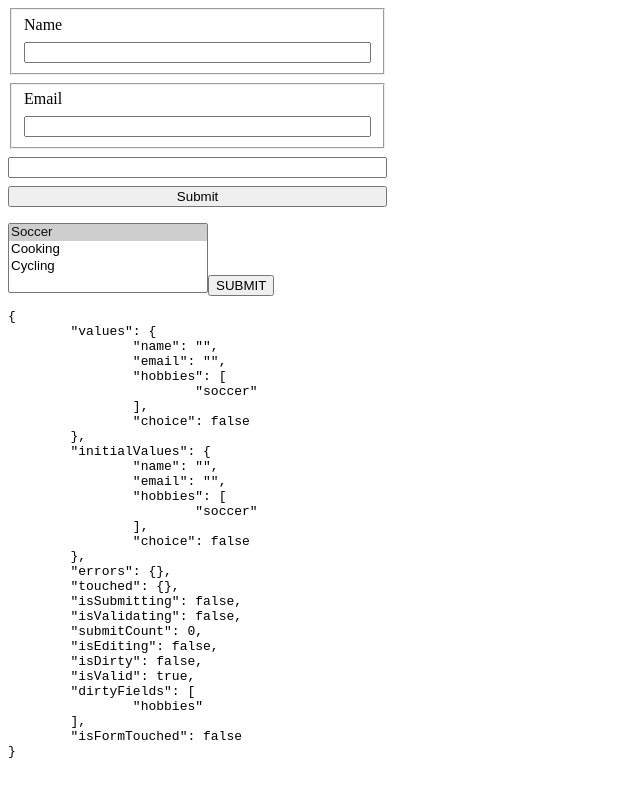
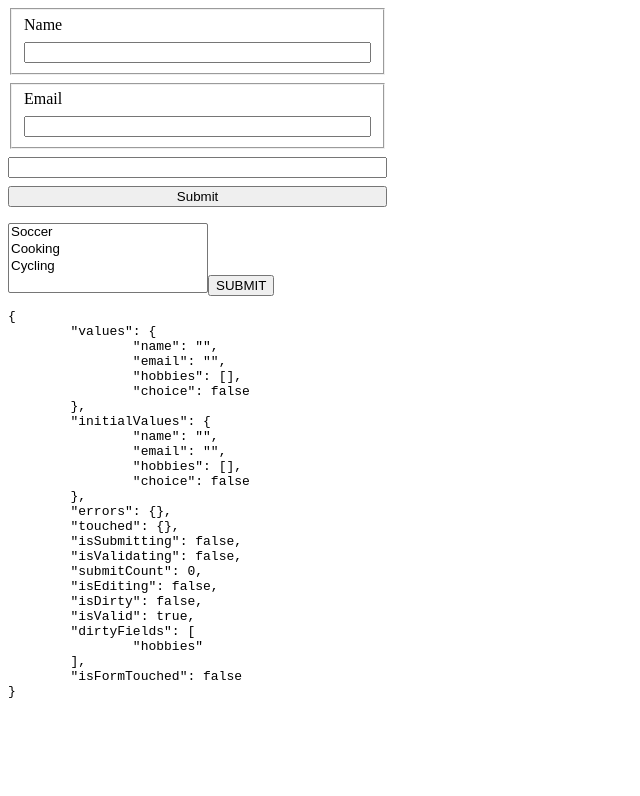
Before and after one commit to johnsonav1992/formularity, a React (Vite) app: page / in a window 1280 px wide. Shown: the top 796 px of the page, without its empty margins (0-640 px from the left). Built offline with nearby package versions, Linux system fonts and the light colour scheme.

Commit message:
take that, TS!

```diff
--- a/testApp/AnotherTest.tsx
+++ b/testApp/AnotherTest.tsx
@@ -7,10 +7,17 @@ import {
 import { Formularity } from '../src/Formularity';
 import { zodAdapter } from '../src/zodAdapter';
 
-const initialValues = {
+type TestValues = {
+    name: string;
+    email: string;
+    hobbies: string[];
+    choice: boolean;
+};
+
+const initialValues: TestValues = {
     name: ''
     , email: ''
-    , hobbies: [ 'soccer' ]
+    , hobbies: [ ]
     , choice: false
 };
 
@@ -57,7 +64,7 @@ const OutsideComponent = () => {
 
 const NestedFormWithField = ( { Field }: { Field: FieldComponent<typeof initialValues>} ) => {
     return (
-        <Field name='email' />
+        <Field name='hobbies' />
     );
 };
 
```
Also changed, not shown: src/utilityTypes.ts (+6 -2 lines).
